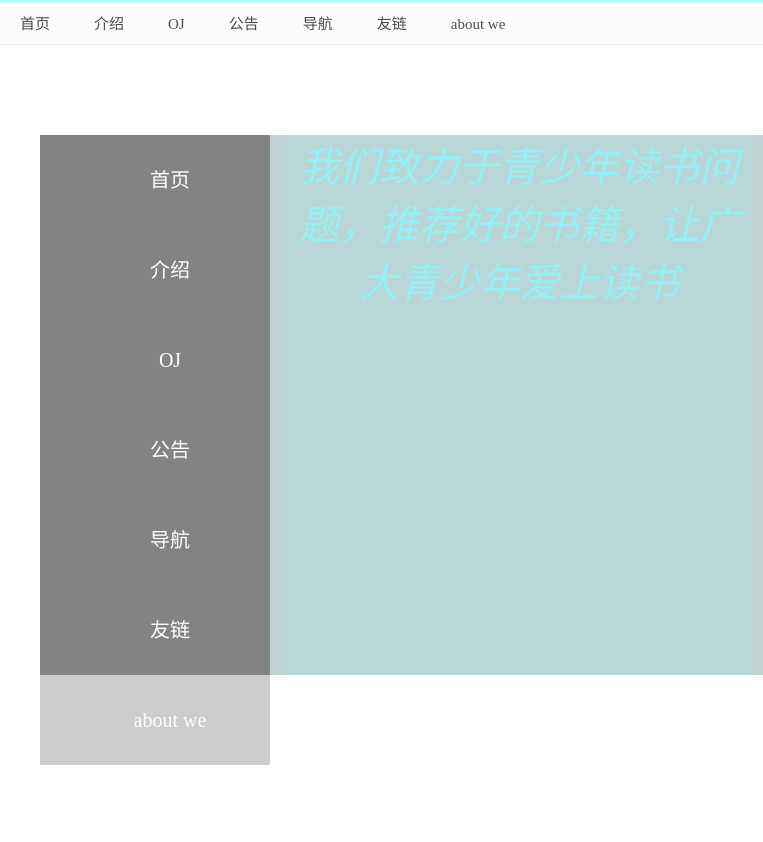
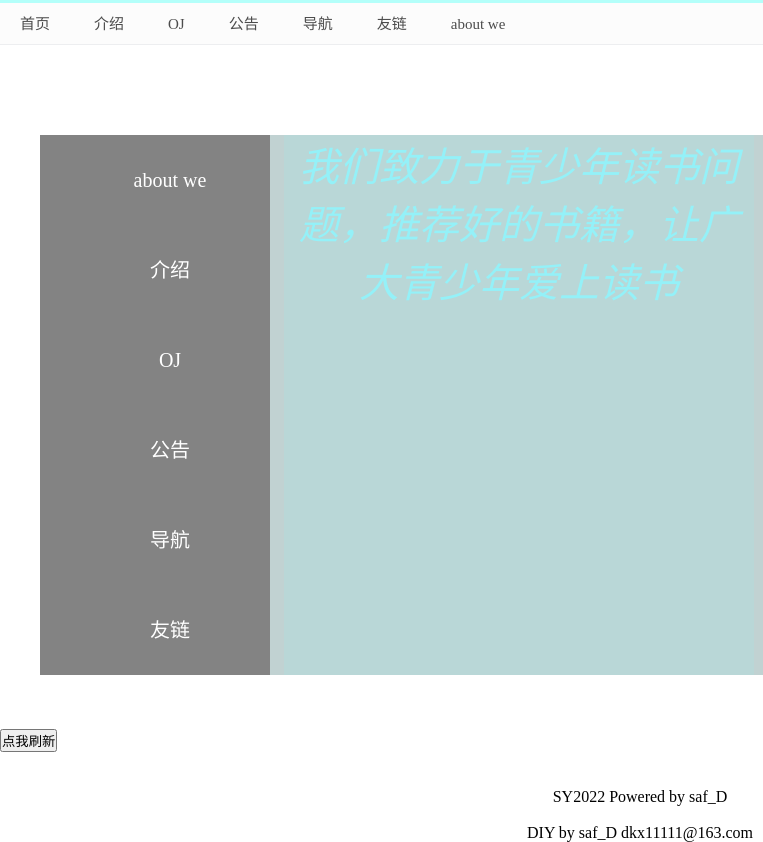
Before and after one commit to saf-D/SAF-END, a plain HTML site: page index.html in a window 1280 px wide. Shown: the full height of the page, 0-763 px from the left. Before the commit the page ends 800 px from the top, so only its background shows below. Drawn offline with nearby package versions, Linux system fonts and the light colour scheme.

Commit message:
Update index.html

```diff
--- a/index.html
+++ b/index.html
@@ -105,13 +105,12 @@
     </div>
     <div class="box">
         <div class="left">
-        <a href="#">首页</a>
+        <a href="/wearesaf.html" target="_blank">about we</a>
         <a href="https://saf123.mysxl.cn/" target="_blank">介绍</a>
         <a href="https://hydro.ac/d/SAFOJ/" target="_blank">OJ</a>
         <a href="https://safnotice.mysxl.cn/" target="_blank">公告</a>
         <a href="https://xydh.fun/safdh" target="_blank">导航</a>
         <a href="/friendlink.html" target="_blank">友链</a>
-        <a href="/wearesaf.html" target="_blank">about we</a>
         </div>
         <div class="right">
             <div class="one">
@@ -124,7 +123,14 @@
         </div>
     </div>
     <script src="https://cdn.bootcss.com/vue/2.6.11/vue.min.js"></script>
-<script src="https://lab.magiconch.com/nbnhhsh/nbnhhsh.user.js"></script>
+<script src="https://lab.magiconch.com/nbnhhsh/nbnhhsh.user.js"></script></br></br></br>
+<button type="button" id="button" onclick="location.reload ();">
+    <p>点我刷新</p>
+</button>
+</br></br></br>
+<p align="center">SY2022 Powered by saf_D</p>
+</br>
+<p align="center">DIY by saf_D dkx11111@163.com</p>
 </body>
 
 </html>
```
